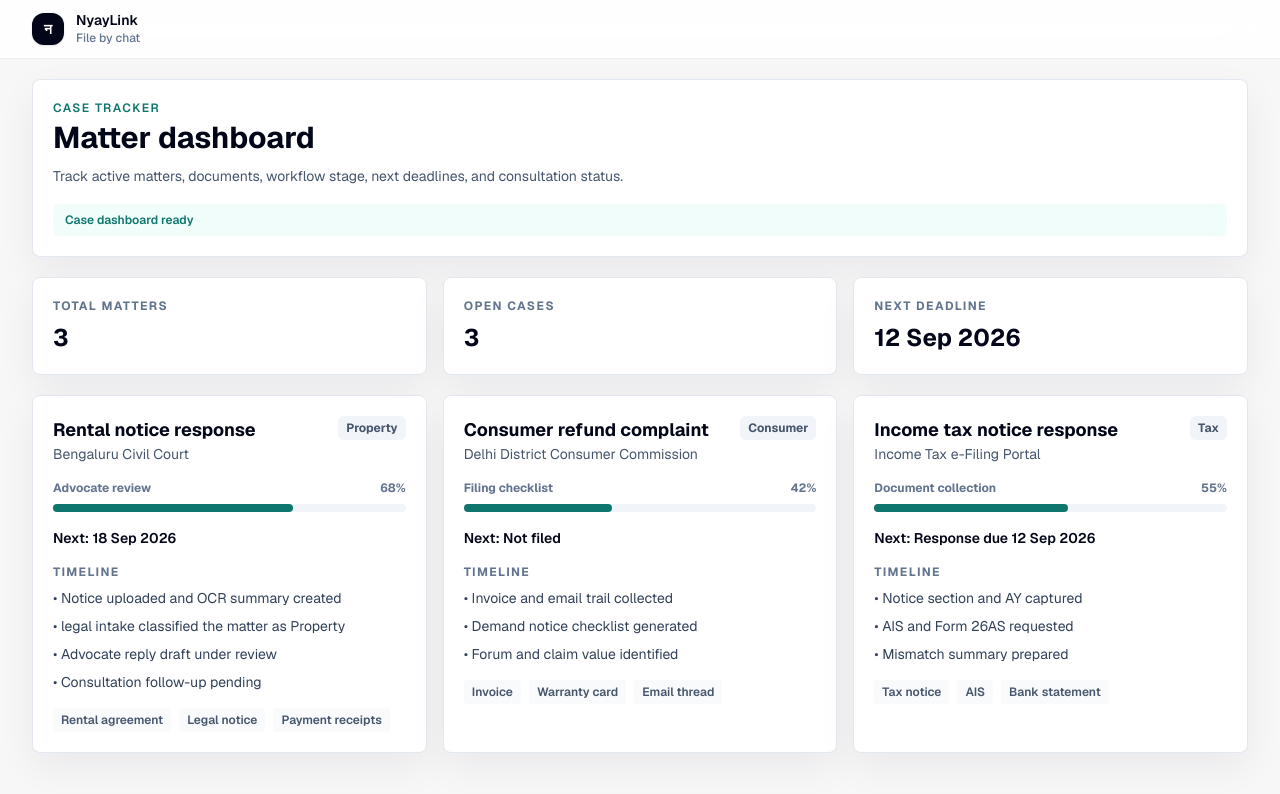
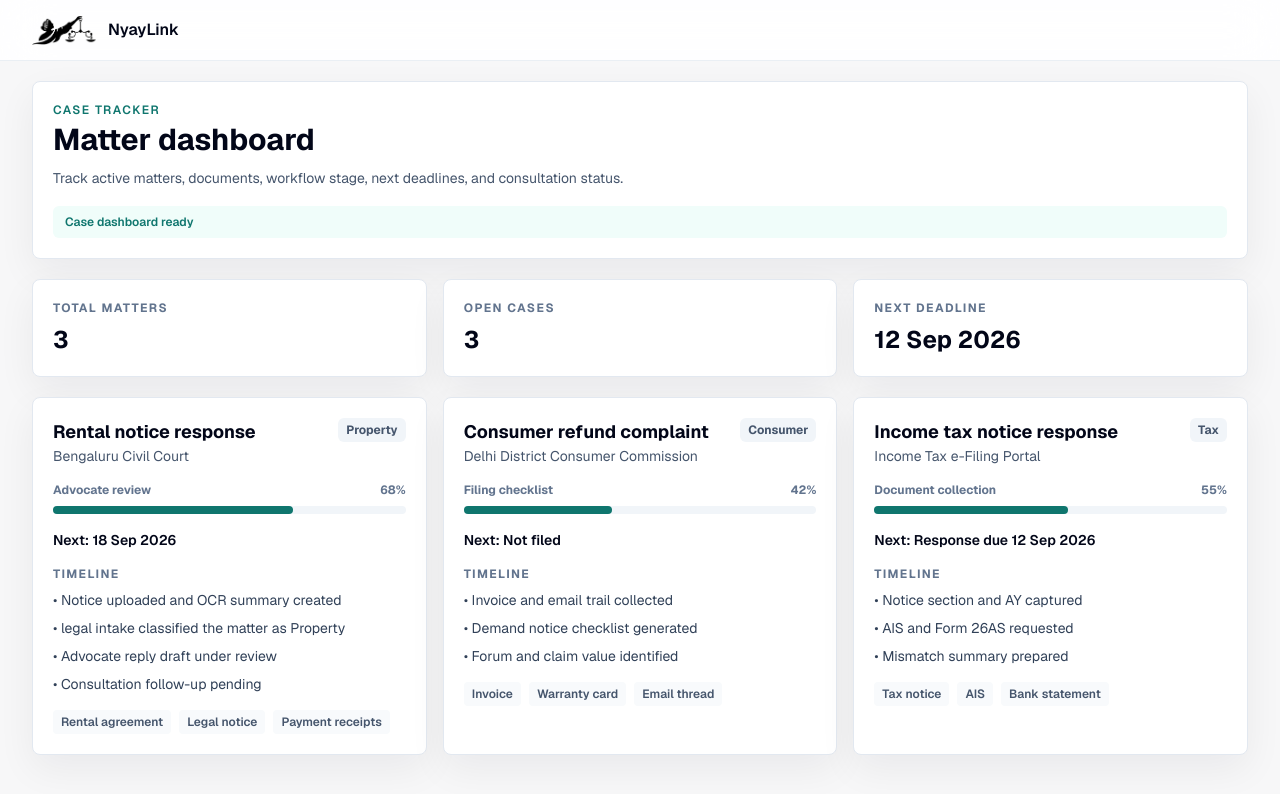
Before and after one commit to farzeenilyaszargar/Caseway, a Next.js app: page /cases in a window 1280 px wide. Shown: the top 794 px of the page. Built offline with nearby package versions, Linux system fonts and the light colour scheme.

Commit message:
Update NyayLink header branding

```diff
--- a/app/components/AppShell.tsx
+++ b/app/components/AppShell.tsx
@@ -7,13 +7,12 @@ export function AppShell({ children, headerAction }: Readonly<{ children: ReactN
       <header className="z-20 shrink-0 border-b border-slate-200/70 bg-white/88 backdrop-blur-xl">
         <div className="mx-auto flex max-w-7xl flex-wrap items-center justify-between gap-3 px-4 py-3 sm:flex-nowrap sm:px-6 lg:px-8">
           <Link className="flex items-center gap-3" href="/">
-            <div className="grid h-8 w-8 place-items-center rounded-xl bg-slate-950 text-sm font-semibold text-white shadow-sm">
-              न
-            </div>
-            <div>
-              <p className="text-sm font-semibold leading-tight tracking-normal text-slate-950">NyayLink</p>
-              <p className="text-xs font-medium text-slate-500">File by chat</p>
-            </div>
+            <span
+              aria-hidden="true"
+              className="h-9 w-16 shrink-0 bg-contain bg-center bg-no-repeat"
+              style={{ backgroundImage: "url('/nyaylink-logo.png')" }}
+            />
+            <p className="text-base font-semibold leading-tight tracking-normal text-slate-950">NyayLink</p>
           </Link>
           {headerAction ? <div className="order-3 w-full sm:order-none sm:w-auto">{headerAction}</div> : null}
         </div>
```
Also changed, not shown: public/nyaylink-logo.png (added).
